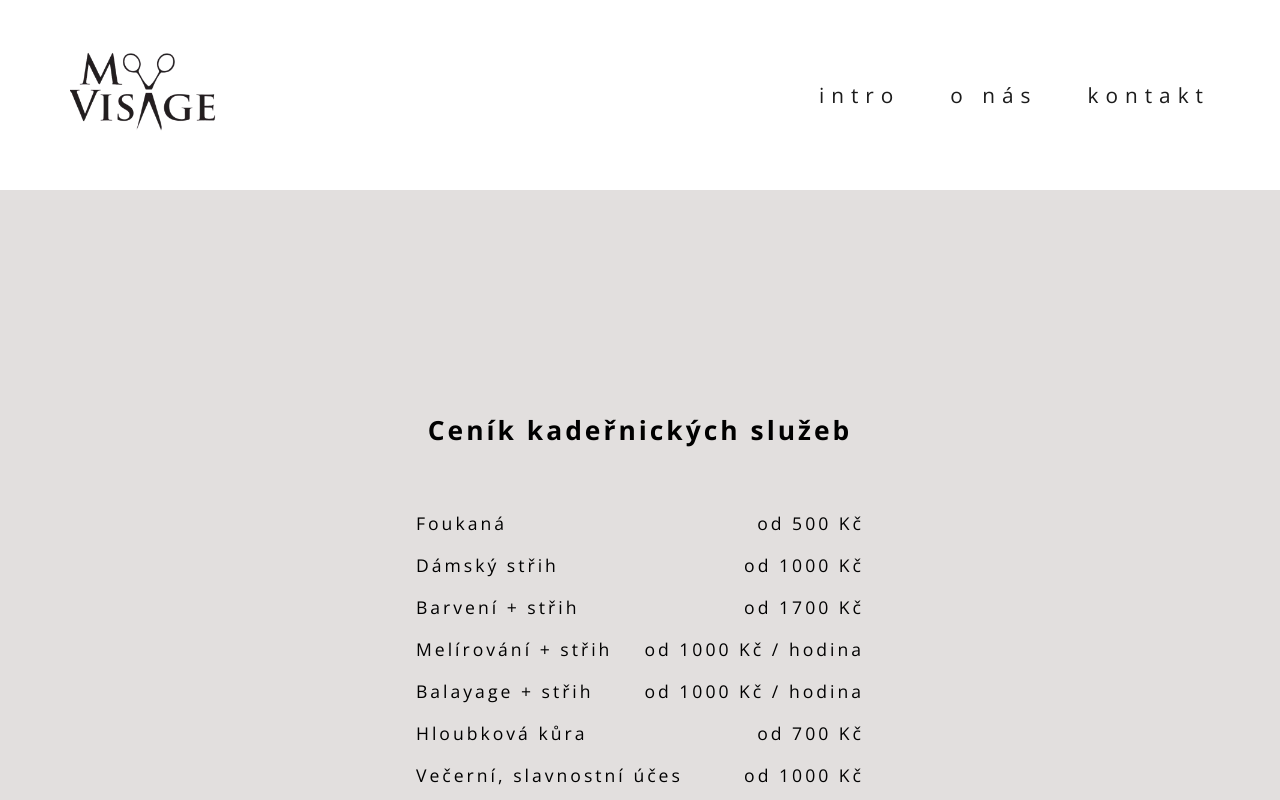
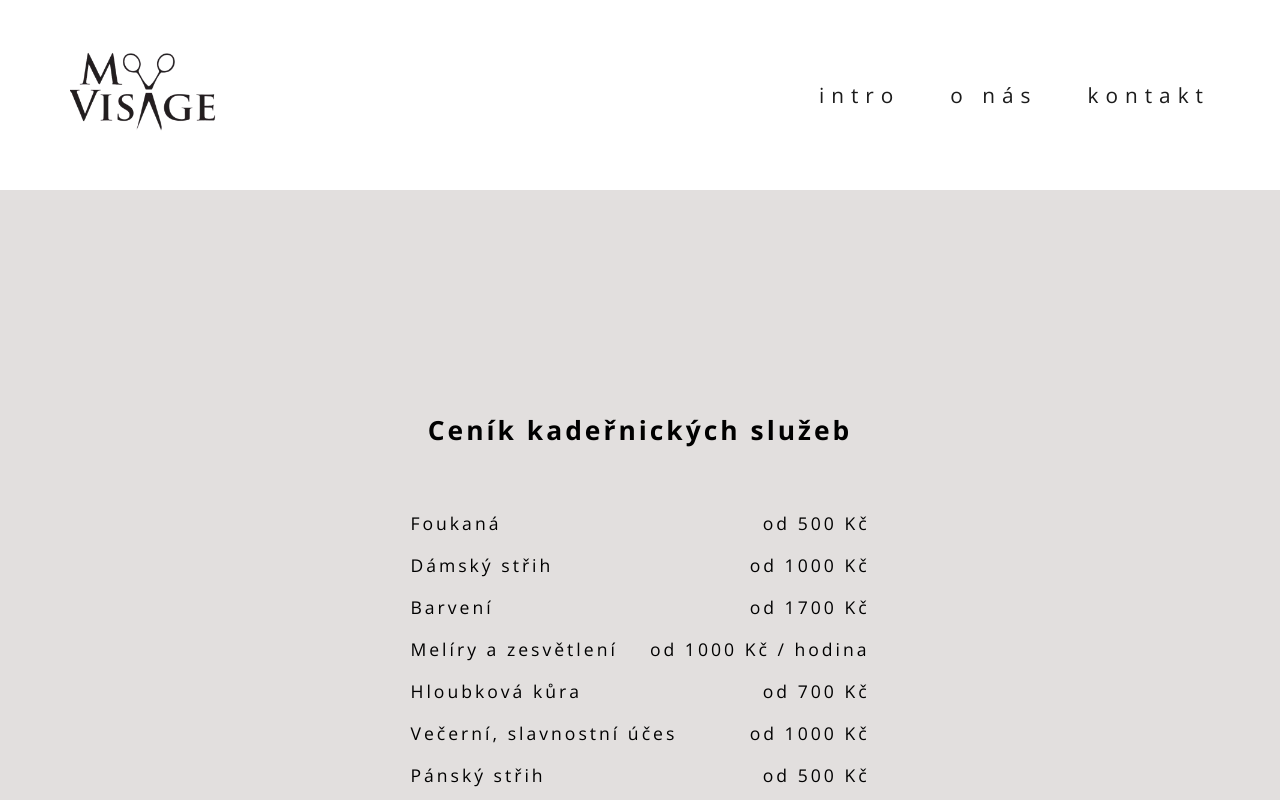
Before and after one commit to Maree13/kadernictvi, a React (Create React App) app: page /kadernictvi in a window 1280 px wide. Shown: the top 800 px of the page. Built offline with nearby package versions, Linux system fonts and the light colour scheme; a web font is replaced by a local one.

Commit message:
uprava cenniku

```diff
--- a/src/pages/Kadernictvi.js
+++ b/src/pages/Kadernictvi.js
@@ -2,16 +2,10 @@ const Kadernictvi = () => {
   const services = [
     { name: 'Foukaná', price: 'od 500 Kč' },
     { name: 'Dámský střih', price: 'od 1000 Kč' },
-    { name: 'Barvení + střih', price: 'od 1700 Kč' },
+    { name: 'Barvení', price: 'od 1700 Kč' },
     {
-      name: 'Melírování + střih',
+      name: 'Melíry a zesvětlení',
       price: 'od 1000 Kč / hodina',
-      duration: '2,5 hod.',
-    },
-    {
-      name: 'Balayage + střih',
-      price: 'od 1000 Kč / hodina',
-      duration: 'od 3 hodin',
     },
     { name: 'Hloubková kůra', price: 'od 700 Kč' },
     { name: 'Večerní, slavnostní účes', price: 'od 1000 Kč' },
```
